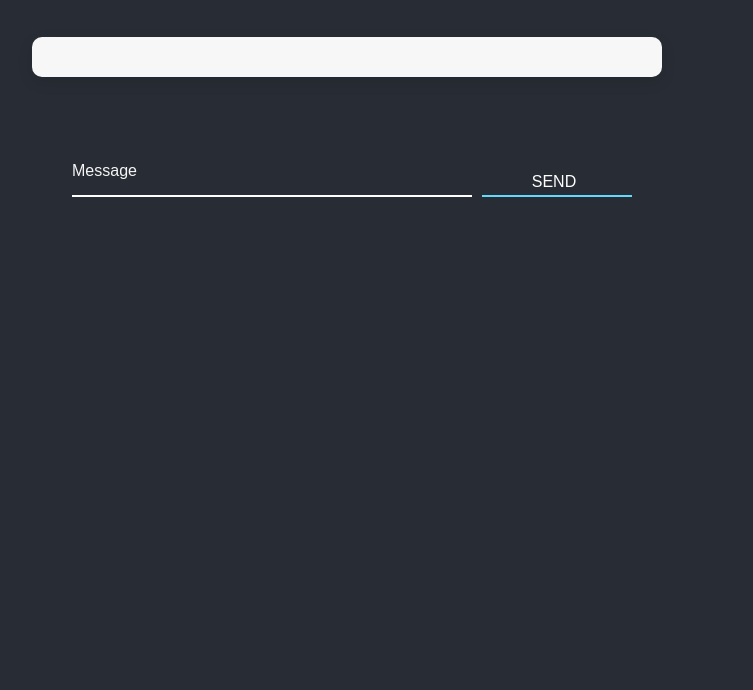
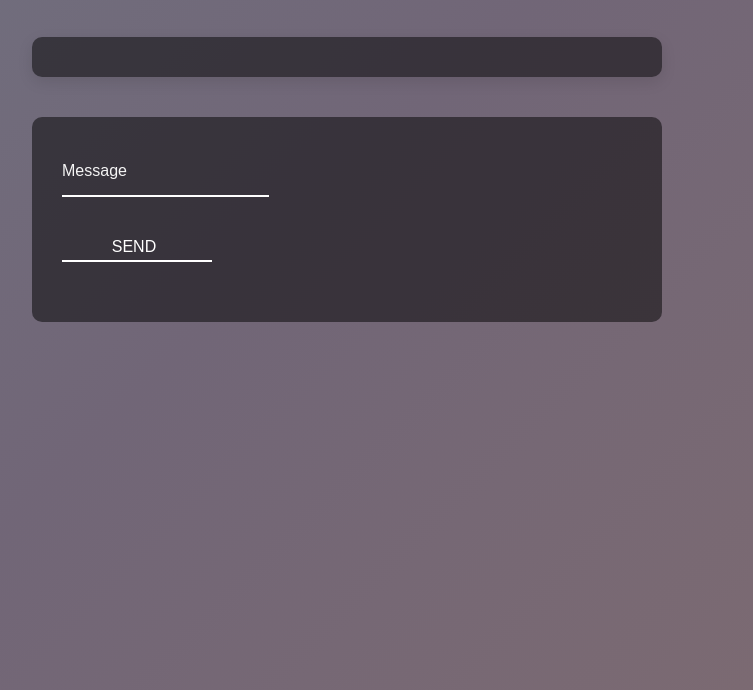
Before and after one commit to Amok23/Proxy-Chatting-System, a plain HTML site: page chatmsg/src/main/webapp/chatmsg.html in a window 1280 px wide. Shown: the part 110-800 px from the top of the page, without its empty margins (293-1046 px from the left). Drawn offline with Linux system fonts and the light colour scheme.

Commit message:
Add files via upload

```diff
--- a/chatmsg/src/main/webapp/CSS_PAGE.css
+++ b/chatmsg/src/main/webapp/CSS_PAGE.css
@@ -101,6 +101,9 @@ html {
   overflow-x: hidden;
   text-align: center;
   background-color: #282c34;
+  background: linear-gradient(-45deg, #907268, #716677, #6f8992, #738e7e);
+  background-size: 400% 400%;
+  animation: box-gradient 15s ease infinite running;
   color: whitesmoke;
   position: relative;
 }
@@ -311,10 +314,10 @@ input:hover {
 .chat {
   border: none;
   border-bottom: 2px solid#61dafb;
-  background-color: #f1f1f1;
-  border-radius: 5px;
-  color: black;
+  background-color: #f1f1f100;
+  color: rgb(255, 255, 255);
   padding: 10px;
+  text-align: left;
   margin: 10px 0;
   display: flex;
 }
@@ -329,20 +332,29 @@ input:hover {
   overflow-y: auto;
   margin: 40px auto;
   padding: 20px;
-  background-color: #f7f7f7;
+  background-color: rgba(0, 0, 0, 0.5);
   border-radius: 10px;
   box-shadow: 0 5px 15px rgba(0, 0, 0, 0.1);
 }
 
 .chatbox::-webkit-scrollbar {
-  display: none;
+  display: none;;
+  width: 10px;
+  background: rgba(0, 0, 0, 0.0)
+
+
+}
+.chatbox::-webkit-scrollbar-thumb {
+  background:  #aaa;
 }
 
 .time-right {
   color: #aaa;
 }
 
-.sendarea #chatForm{
+.sendarea {
+  background-color: rgba(0, 0, 0, 0.5);
+  border-radius: 10px;
   padding: 30px;
   display: flex;
   justify-content: space-between;
@@ -361,7 +373,16 @@ input:hover {
   color: #fff;
   margin-bottom: 30px;
   border: none;
-  border-bottom: 2px solid#61dafb;
+  border-bottom: 2px solid#fff;
   outline: none;
   background: transparent;
 }
+
+.sendarea input {
+  resize: vertical;
+  overflow
+}
+
+.sendarea .button-small:hover {
+  border-bottom: 2px solid #61dafb;
+}
```
